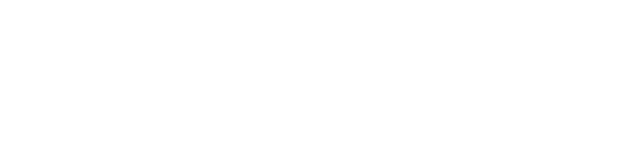
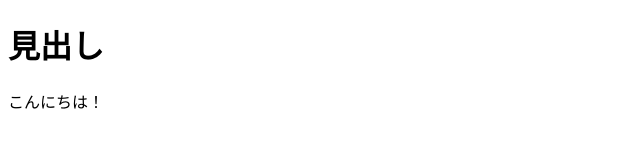
Before and after one commit to Soh1121/JavaScriptIntroduction, a plain HTML site: page index.html in a window 1280 px wide. Shown: the whole page, without its empty margins (0-640 px from the left). Drawn offline with Linux system fonts and the light colour scheme.

Commit message:
[update] DOMの学習
No.22 DOMとは何か？ 受講

```diff
--- a/index.html
+++ b/index.html
@@ -4,27 +4,21 @@
     <meta charset="utf-8">
     <title>JavaScriptの練習</title>
 </head>
+<body>
+    <h1>見出し</h1>
+    <p id="msg">こんにちは！</p>
     <script>
         /*
-            組み込みオブジェクト
 
-            - String
-            - Array
-            - Math
-            - Date
         */
+        // console.dir(window);
+        // console.log(window.outerHeight);
+        // window.location.href = "http://dotinstall.com";
 
-        console.log(Math.PI);
-        console.log(Math.ceil(5.3));
-        console.log(Math.floor(5.3));
-        console.log(Math.round(5.3));
-        console.log(Math.random());
+        // window.document - 今開いているページ
 
-        var d = new Date();
-        // var d = new Date(2014, 1, 11, 10, 20, 30);
-        console.log(d.getFullYear());
-        console.log(d.getMonth());
-        console.log(d.getTime()) ; // 1970/1/1
+        // document object model (DOM)
 
     </script>
+</body>
 </html>
```
